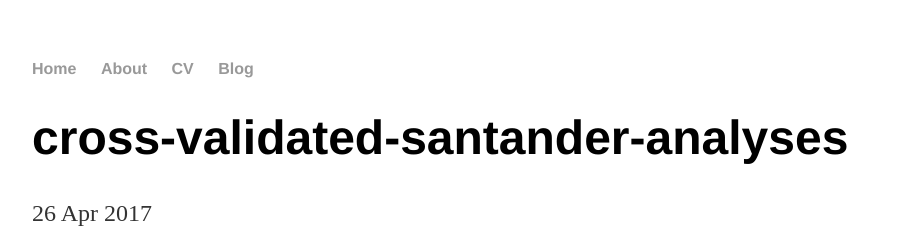
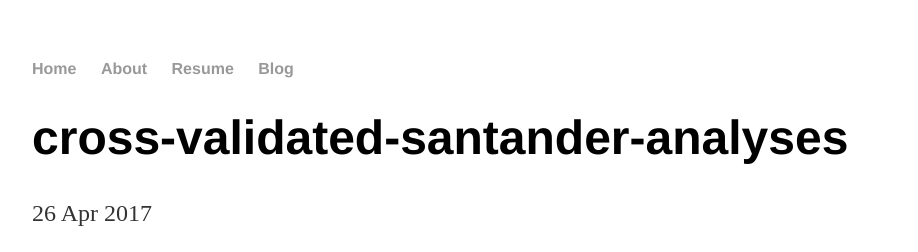
Before and after one commit to jeanzhaoyi/jeanzhaoyi.github.io, a Jekyll site: the page built from _posts/2017-04-26-cross-validated-santander-analyses.md, in a window 1280 px wide and 900 px high. Shown: the top 252 px of the window, without its empty margins (160-1078 px from the left). Built offline with Jekyll 4.4.1, drawn with Linux system fonts in a browser that asks for light colours.

Commit message:
Update default.html

```diff
--- a/_layouts/default.html
+++ b/_layouts/default.html
@@ -10,7 +10,7 @@
 	    		<ul>
 	        		<li><a href="/">Home</a></li>
 		        	<li><a href="https://www.linkedin.com/in/yi-zhao-11134743">About</a></li>
-	        		<li><a href="/cv">CV</a></li>
+	        		<li><a href="https://resume.creddle.io/embed/bm6tpmblqoc">Resume</a></li>
 	        		<li><a href="/blog">Blog</a></li>
 	    		</ul>
 			</nav>
```
